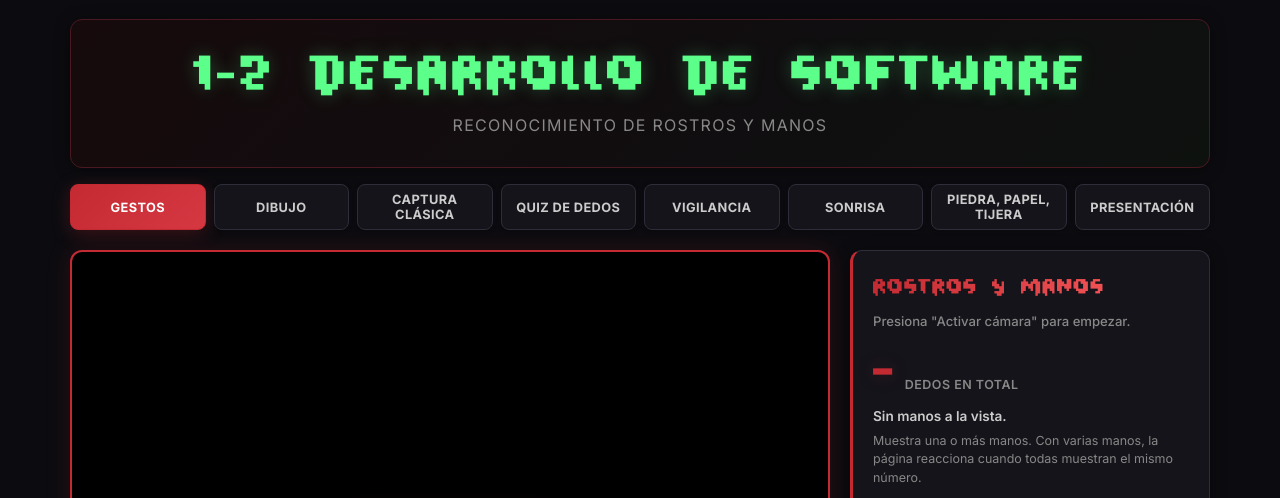
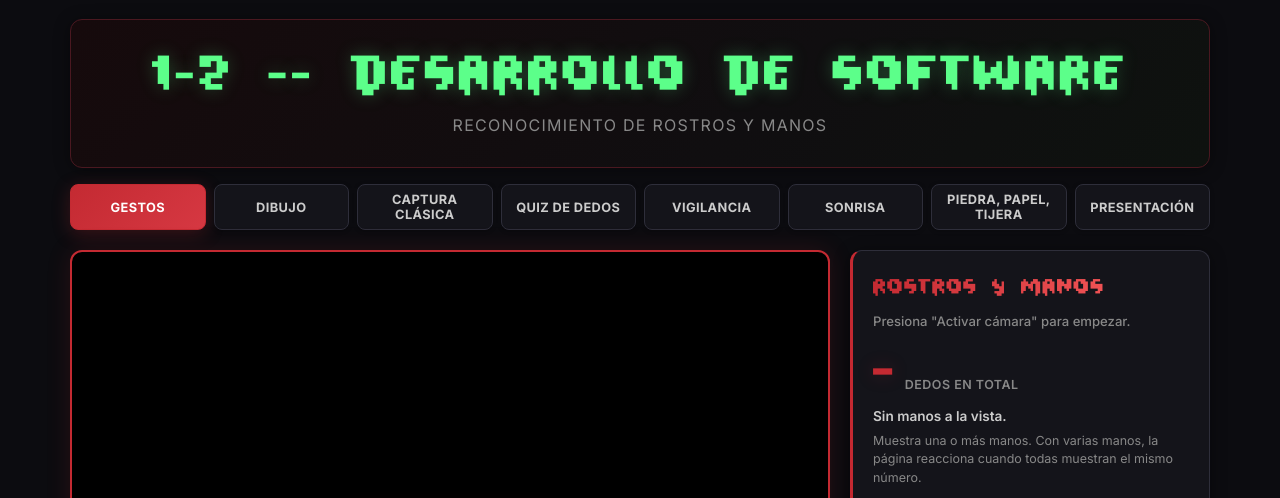
Before and after one commit to Dey2109/reconocedor-ia, a plain HTML site: page index.html in a window 1280 px wide. Shown: the part 262-760 px from the top of the page. Drawn offline with nearby package versions, Linux system fonts and the light colour scheme.

Commit message:
Versión 1.4 (Separadores para 1-2 -- DS)

```diff
--- a/index.html
+++ b/index.html
@@ -42,7 +42,7 @@
 
   <!-- TITULO GRANDE DEL GRUPO (edita el texto aqui) -->
   <section class="titulo-grado">
-    <h1>1-2 DESARROLLO DE SOFTWARE</h1>
+    <h1>1-2 -- DESARROLLO DE SOFTWARE</h1>
     <p>Reconocimiento de rostros y manos</p>
   </section>
 
```
